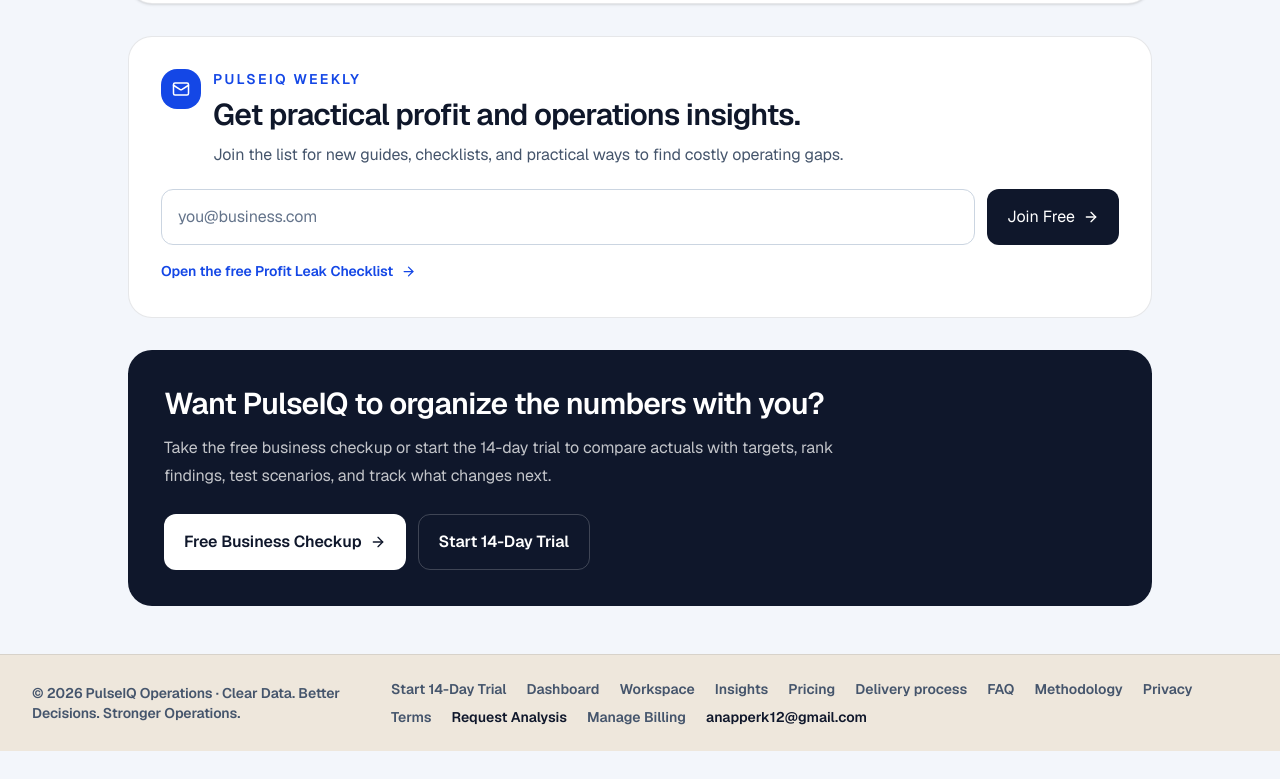
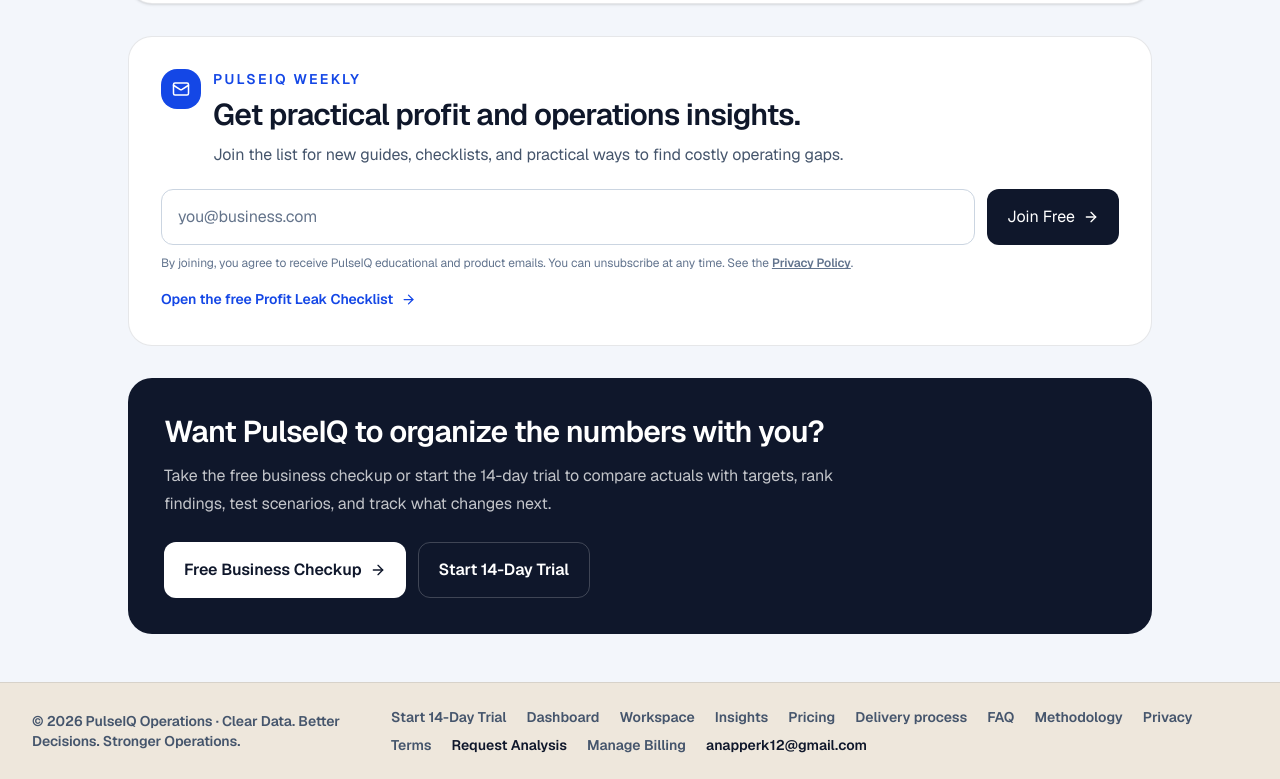
Before and after one commit to aundreanapper12-gif/pulseiqop, a Next.js app: page /resources/profit-leak-checklist in a window 1280 px wide. Shown: the part 2168-2947 px from the top of the page. Before the commit the page ends 2919 px from the top, so only its background shows below. Built offline with nearby package versions, Linux system fonts and the light colour scheme; no server answers.

Commit message:
feat: add newsletter consent copy

```diff
--- a/app/components/NewsletterSignup.tsx
+++ b/app/components/NewsletterSignup.tsx
@@ -44,9 +44,10 @@
       </div>
       <form onSubmit={submit} className="mt-5 flex flex-col gap-3 sm:flex-row">
         <label className="sr-only" htmlFor="newsletter-email">Email address</label>
-        <input id="newsletter-email" type="email" required value={email} onChange={(event) => setEmail(event.target.value)} placeholder="you@business.com" className="min-w-0 flex-1 rounded-xl border border-slate-900/10 bg-[#f8fafc] px-4 py-3.5 font-semibold outline-none focus:border-blue-700" />
+        <input id="newsletter-email" type="email" required autoComplete="email" value={email} onChange={(event) => setEmail(event.target.value)} placeholder="you@business.com" className="min-w-0 flex-1 rounded-xl border border-slate-900/10 bg-[#f8fafc] px-4 py-3.5 font-semibold outline-none focus:border-blue-700" />
         <button disabled={busy} className="inline-flex items-center justify-center gap-2 rounded-xl bg-slate-900 px-5 py-3.5 font-semibold text-white disabled:opacity-60">{busy ? "Joining…" : "Join Free"} <ArrowRight size={16} /></button>
       </form>
+      <p className="mt-2 text-xs leading-5 text-slate-500">By joining, you agree to receive PulseIQ educational and product emails. You can unsubscribe at any time. See the <a href="/privacy" className="font-semibold underline">Privacy Policy</a>.</p>
       {status ? <p role="status" className="mt-3 text-sm font-semibold text-slate-600">{status}</p> : null}
       <a href="/resources/profit-leak-checklist" className="mt-4 inline-flex items-center gap-2 text-sm font-semibold text-blue-700">Open the free Profit Leak Checklist <ArrowRight size={15} /></a>
     </div>
```
